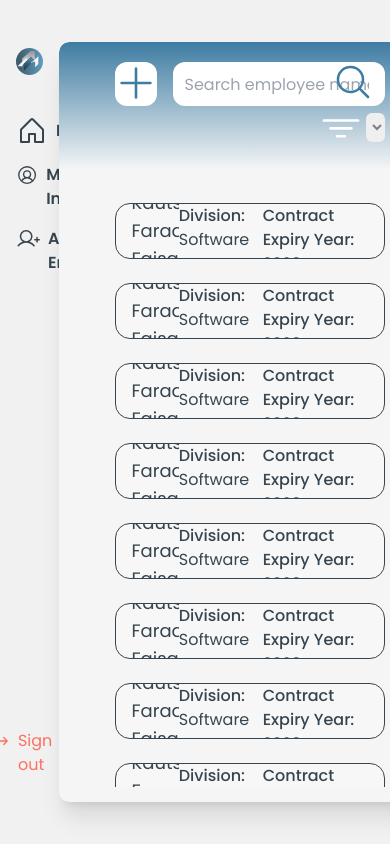
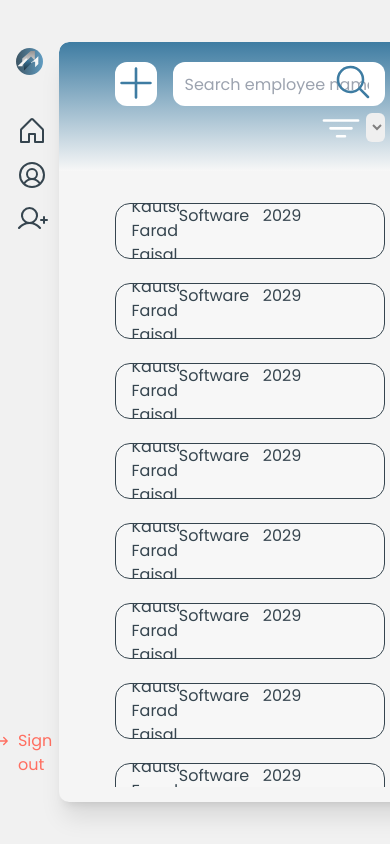
Before and after one commit to rastuak/EmpTracky, a React (Vite) app: page /home in a window 390 px wide. Built offline with nearby package versions, Linux system fonts and the light colour scheme.

Commit message:
homepage

```diff
--- a/src/components/ui/DashboardElement.jsx
+++ b/src/components/ui/DashboardElement.jsx
@@ -17,15 +17,15 @@ export default function DashboardElement({children}) {
           <div className="text-emptracky-darkgray font-semibold">
             <div className="flex gap-2 hover:text-emptracky-blue hover:cursor-pointer w-fit mb-3 transition-all duration-200" onClick={() => navigate("/home")}>
               <House size={32} />
-              <p className="mt-1">Home</p>
+              <p className="mt-1 md:block hidden">Home</p>
             </div>
             <div className="flex gap-2 hover:text-emptracky-blue hover:cursor-pointer w-fit mb-3 transition-all duration-200" onClick={() => navigate("/my-info")}>
               <UserCircle size={32} />
-              <p className="mt-1">My Info</p>
+              <p className="mt-1 md:block hidden">My Info</p>
             </div>
             <div className="flex gap-2 hover:text-emptracky-blue hover:cursor-pointer w-fit mb-3 transition-all duration-200" onClick={() => navigate("/add-employee")}>
               <UserPlus size={32} />
-              <p className="mt-1">Add Employee</p>
+              <p className="mt-1 md:block hidden">Add Employee</p>
             </div>
           </div>
           <img src={line} className="mt-6 mb-4" />
--- a/src/pages/HomePage.jsx
+++ b/src/pages/HomePage.jsx
@@ -50,16 +50,16 @@ export default function HomePage() {
           datas?.map((data, index) => {
             return (
               <div key={index} className="flex justify-between w-full h-14 bg-emptracky-f7 border border-emptracky-darkgray rounded-[15px] mb-6 px-4 hover:border-emptracky-blue hover:text-emptracky-blue hover:cursor-pointer transition-all duration-200">
-                <div className="flex justify-start items-center text-lg max-w-[20%] overflow-hidden">
+                <div className="flex justify-start items-center md:text-lg max-w-[20%] overflow-hidden text-md">
                   <h1>{data.name}</h1>
                 </div>
                 <div className="flex h-full max-w-[80%] items-center">
                   <div className="h-full w-48 flex-col overflow-hidden">
-                    <h1 className="font-medium">Division:</h1>
+                    <h1 className="font-medium md:block hidden">Division:</h1>
                     <p>{data.division}</p>
                   </div>
                   <div className="h-full w-60 flex-col overflow-hidden">
-                    <h1 className="font-medium">Contract Expiry Year:</h1>
+                    <h1 className="font-medium md:block hidden">Contract Expiry Year:</h1>
                     <p>{data.contract}</p>
                   </div>
                 </div>
```
